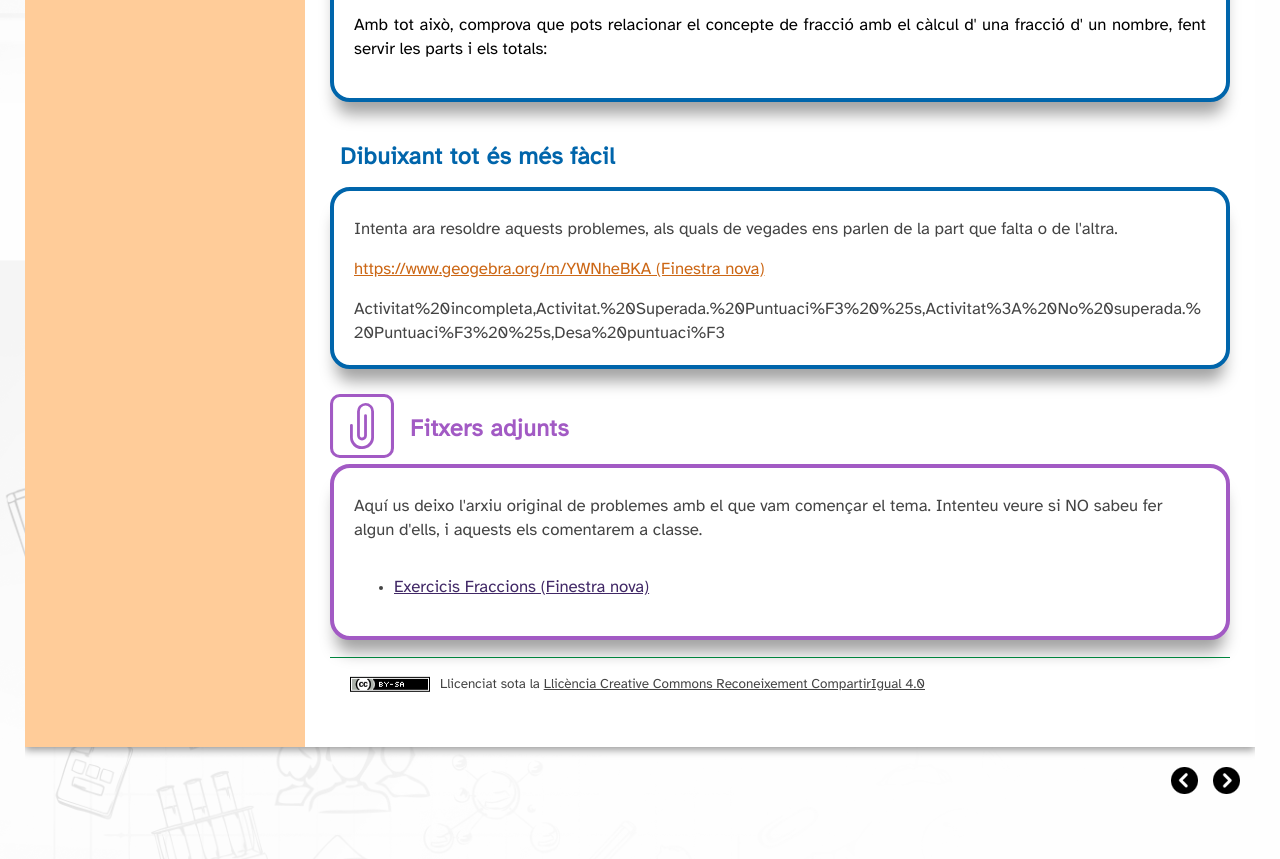
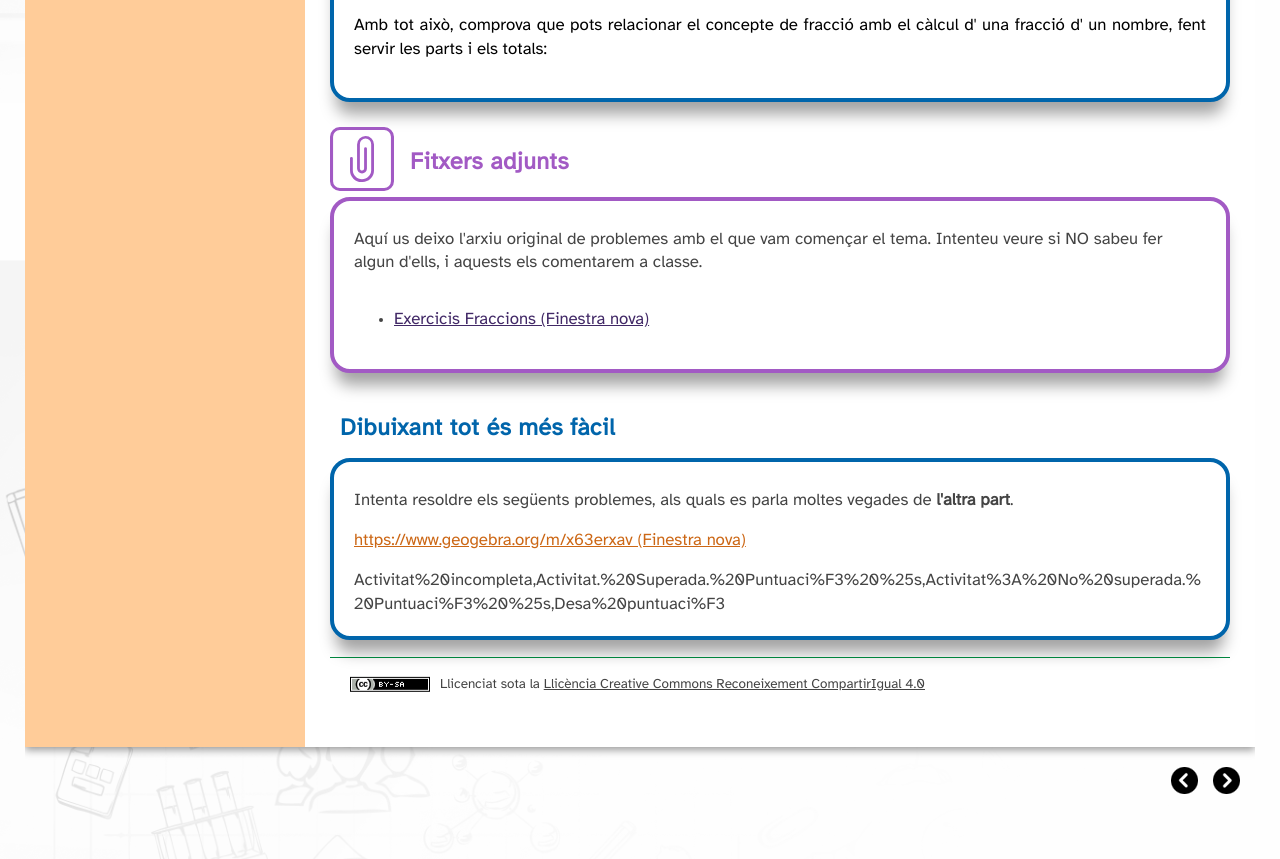
Before and after one commit to pepmvila/pepmvila2, a plain HTML site: page problemes_amb_multiplicacions_i_divisions.html in a window 1280 px wide. Shown: the part 1626-2485 px from the top of the page. Drawn offline with Linux system fonts and the light colour scheme; a script that the page names is missing.

Commit message:
Add files via upload

```diff
--- a/problemes_amb_multiplicacions_i_divisions.html
+++ b/problemes_amb_multiplicacions_i_divisions.html
@@ -167,18 +167,6 @@
 </div>
 </div>
 </article>
-<article class="iDevice_wrapper GeoGebraIdevice em_iDevice" id="id75">
-<div class="iDevice emphasis1" >
-<header class="iDevice_header iDevice_header_noIcon"><h1 class="iDeviceTitle">Dibuixant tot és més fàcil</h1></header>
-<div class="iDevice_inner">
-<div class="iDevice_content_wrapper">
-<div id="ta75_127_2" class="block iDevice_content">
-<div class="auto-geogebra auto-geogebra-YWNheBKA language-ca auto-geogebra-scale-100 auto-geogebra-evaluation-id-0 auto-geogebra-ideviceid-2025317524-60"><div class="auto-geogebra-instructions"><p>Intenta ara resoldre aquests problemes, als quals de vegades ens parlen de la part que falta o de l'altra.</p></div><p><a href="https://www.geogebra.org/m/YWNheBKA" target="_blank">https://www.geogebra.org/m/YWNheBKA (Finestra nova)</a></p><div class="auto-geogebra-messages-evaluation">Activitat%20incompleta,Activitat.%20Superada.%20Puntuaci%F3%20%25s,Activitat%3A%20No%20superada.%20Puntuaci%F3%20%25s,Desa%20puntuaci%F3</div></div>
-</div>
-</div>
-</div>
-</div>
-</article>
 <article class="iDevice_wrapper FileAttachIdeviceInc em_iDevice em_iDevice_assignment" id="id81">
 <div class="iDevice emphasis1" >
 <header class="iDevice_header"><h1 class="iDeviceTitle">Fitxers adjunts</h1></header>
@@ -189,6 +177,18 @@
 </div>
 <ul class='exeFileList'><li><a href='exe 08 Fraccions.pdf' target='_blank'>Exercicis Fraccions<span> (Finestra nova)</span></a></li>
 </ul></div>
+</div>
+</div>
+</article>
+<article class="iDevice_wrapper GeoGebraIdevice em_iDevice" id="id83">
+<div class="iDevice emphasis1" >
+<header class="iDevice_header iDevice_header_noIcon"><h1 class="iDeviceTitle">Dibuixant tot és més fàcil</h1></header>
+<div class="iDevice_inner">
+<div class="iDevice_content_wrapper">
+<div id="ta83_128_2" class="block iDevice_content">
+<div class="auto-geogebra auto-geogebra-x63erxav auto-geogebra-width-678 auto-geogebra-height-420 language-ca ShowAuthor0 auto-geogebra-scale-100 auto-geogebra-evaluation-id-0 auto-geogebra-ideviceid-20253205481-60"><div class="auto-geogebra-instructions"><p>Intenta resoldre els següents problemes, als quals es parla moltes vegades de <strong>l'altra part</strong>.</p></div><p><a href="https://www.geogebra.org/m/x63erxav" target="_blank">https://www.geogebra.org/m/x63erxav (Finestra nova)</a></p><div class="auto-geogebra-author js-hidden">Pep%20Vila,https%3A//www.geogebra.org/m/x63erxav,Calcula%20el%20total%20conociendo%20una%20parte...%20problemas%20con%20fracciones,0,Autoria</div><div class="auto-geogebra-messages-evaluation">Activitat%20incompleta,Activitat.%20Superada.%20Puntuaci%F3%20%25s,Activitat%3A%20No%20superada.%20Puntuaci%F3%20%25s,Desa%20puntuaci%F3</div></div>
+</div>
+</div>
 </div>
 </div>
 </article>
```
